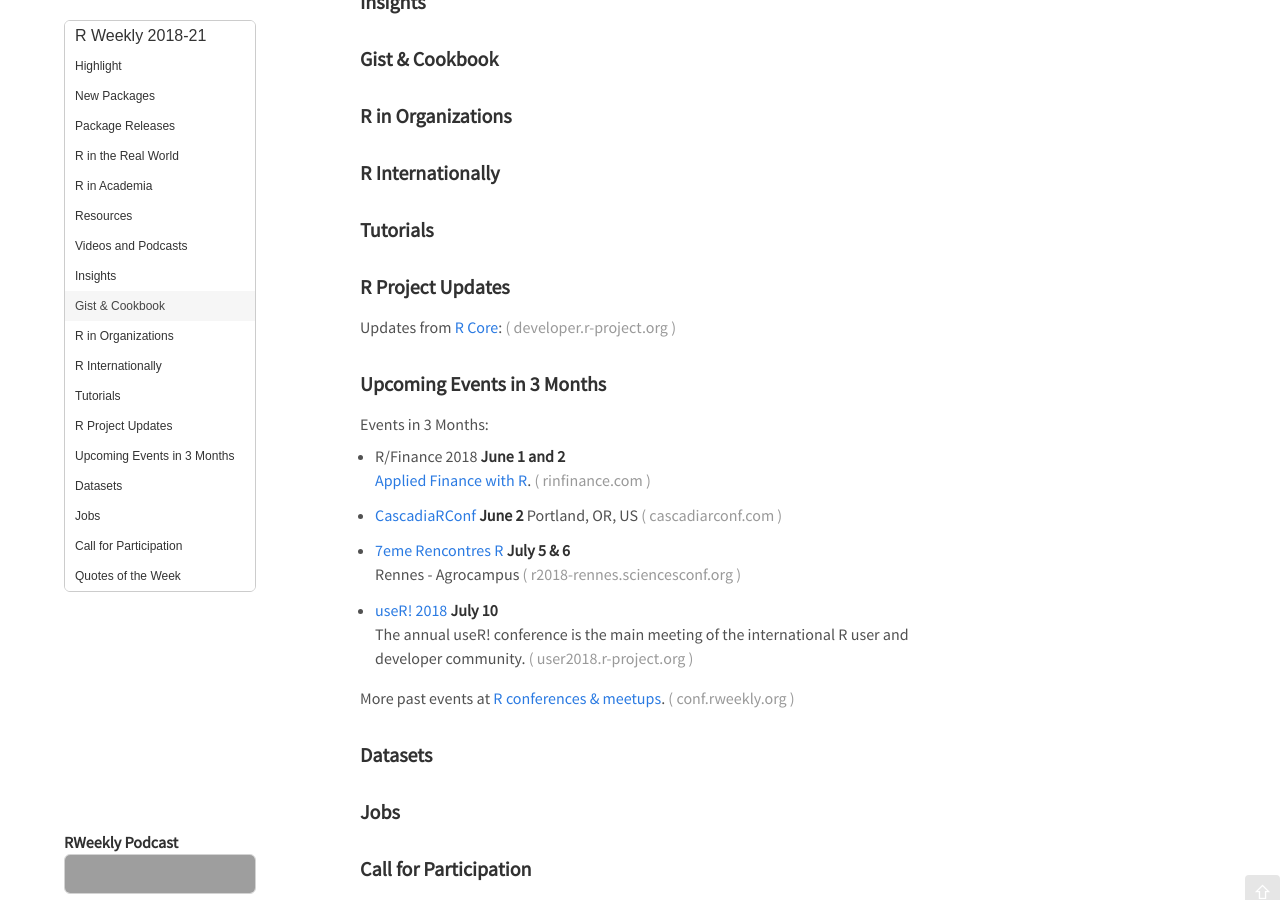
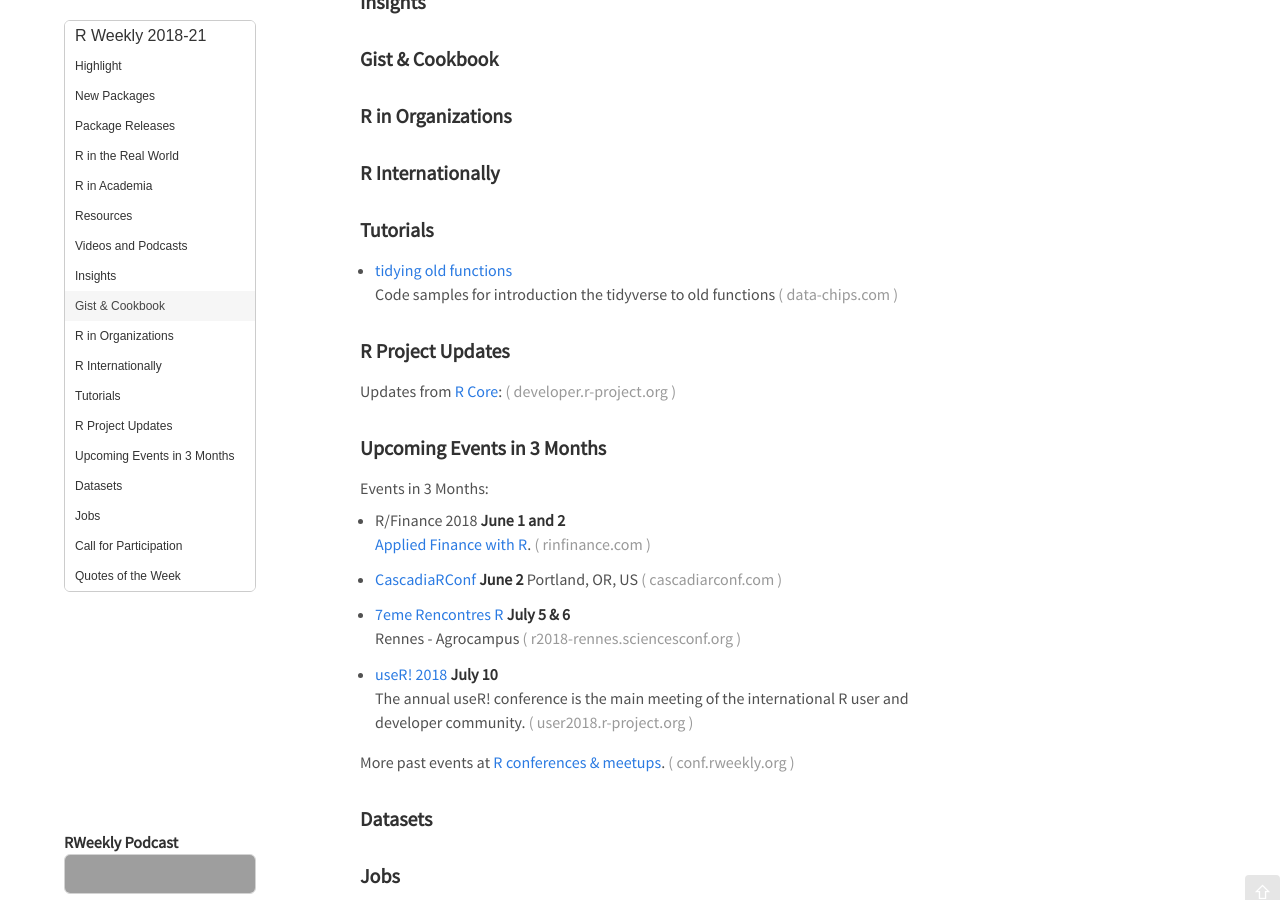
Before and after one commit to rweekly/rweekly.org, a Jekyll site: the page built from draft.md, in a window 1280 px wide and 900 px high, scrolled down 742 px. Built offline with Jekyll 4.4.1, drawn with Linux system fonts in a browser that asks for light colours; emoji names are drawn with the system emoji font; comment, search, counter and statistics services are not loaded; grey boxes are pictures that could not be loaded.

Commit message:
Add tutorial on tidying old functions

```diff
--- a/draft.md
+++ b/draft.md
@@ -65,7 +65,8 @@
 
 ###  Tutorials
 
-
++ [tidying old functions](http://data-chips.com/2018/05/11/tidying-old-functions/) <br />
+Code samples for introduction the tidyverse to old functions
 
 
 
```
